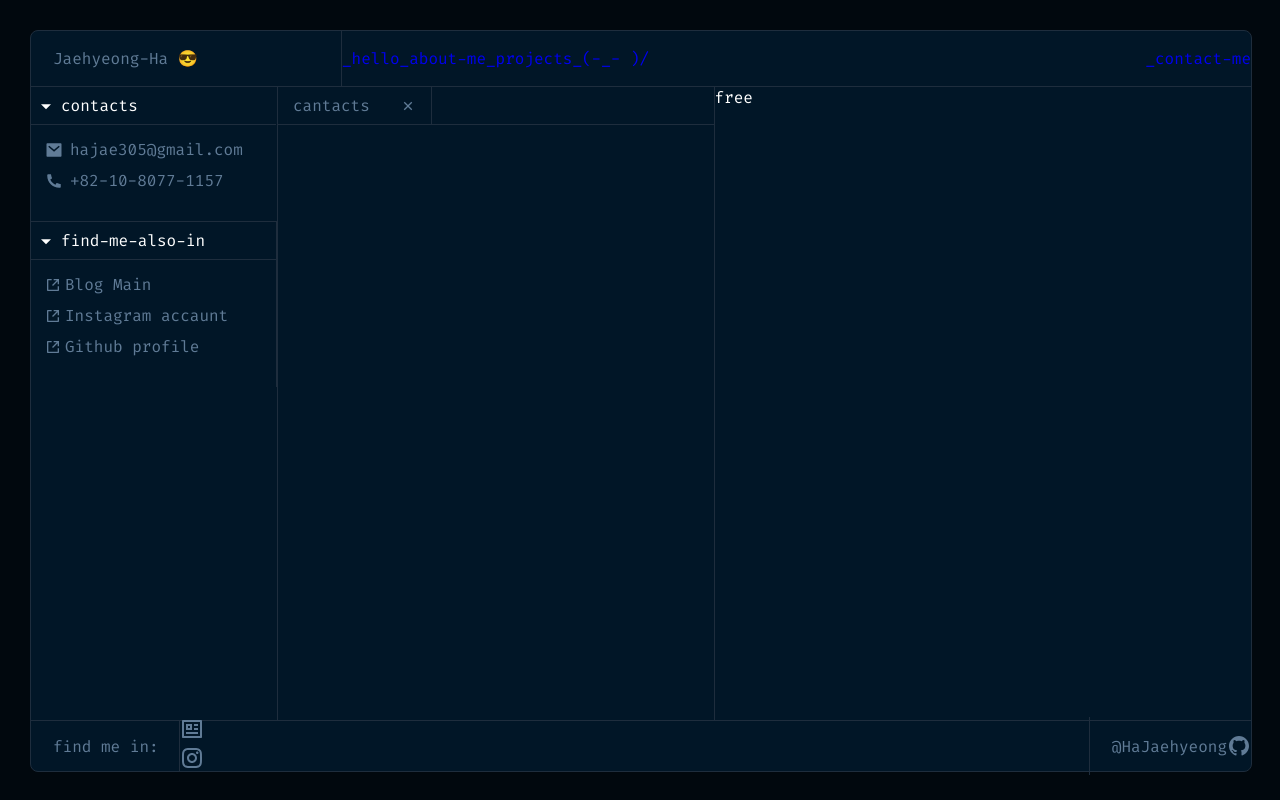
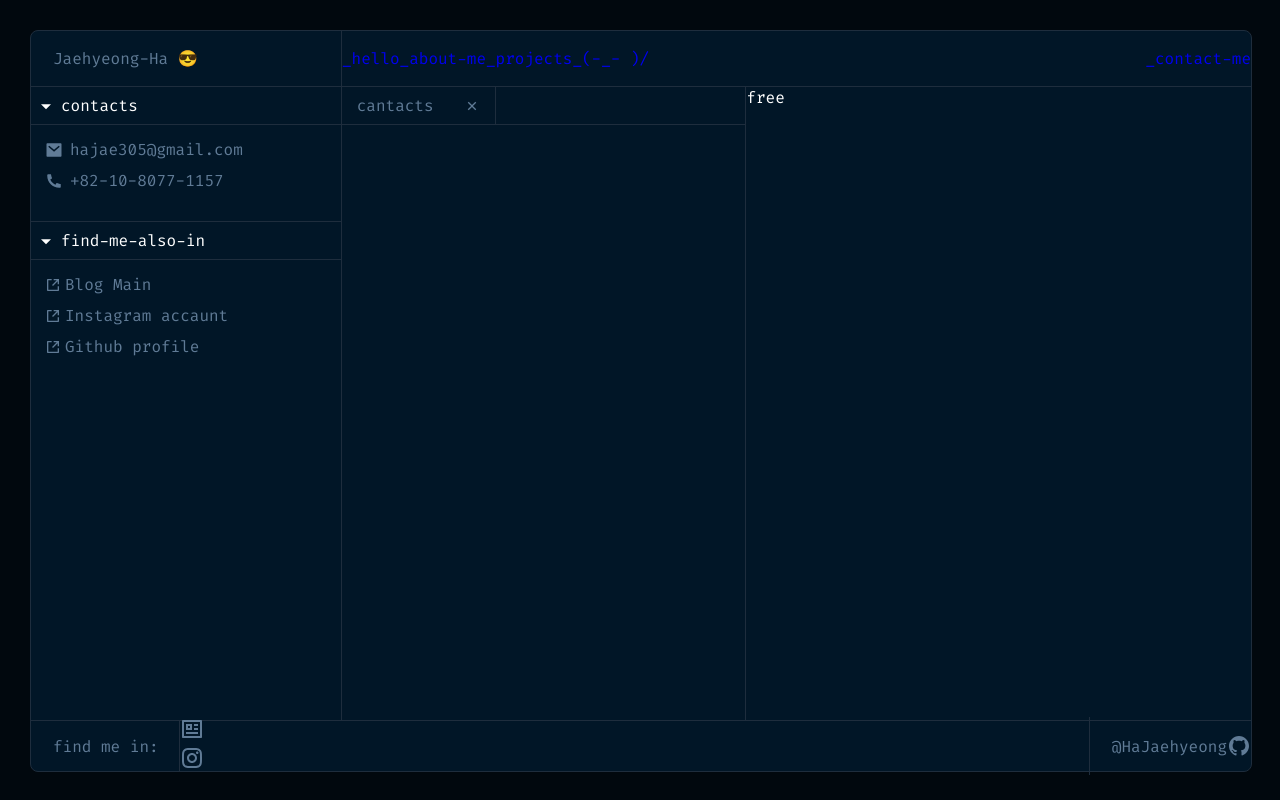
Before and after one commit to HaJaehyeong/portfolio, a Next.js app: page /contact in a window 1280 px wide. Built offline with nearby package versions, Linux system fonts and the light colour scheme.

Commit message:
HAJAE-13 modify styles: contact me info width

```diff
--- a/src/app/(pages)/contact/_components/body/body.module.scss
+++ b/src/app/(pages)/contact/_components/body/body.module.scss
@@ -1,6 +1,6 @@
 .body {
   display: flex;
-  width: calc(100% - 245px);
+  width: calc(100% - 310px);
   height: 100%;
 
   &__form {
--- a/src/app/(pages)/contact/_components/info/info.module.scss
+++ b/src/app/(pages)/contact/_components/info/info.module.scss
@@ -2,7 +2,7 @@
   display: flex;
   flex-direction: column;
 
-  width: 245px;
+  width: 100%;
 
   &__contact {
     display: flex;
--- a/src/app/(pages)/contact/_components/urls/urls.module.scss
+++ b/src/app/(pages)/contact/_components/urls/urls.module.scss
@@ -2,7 +2,7 @@
   display: flex;
   flex-direction: column;
 
-  width: 245px;
+  width: 100%;
   border-right: solid 1px var(--line);
 
   &__title {
--- a/src/app/(pages)/contact/page.module.scss
+++ b/src/app/(pages)/contact/page.module.scss
@@ -6,6 +6,7 @@
   &__infos {
     display: flex;
     flex-direction: column;
+    width: 310px;
     height: 100%;
 
     border-right: solid 1px var(--line);
```
